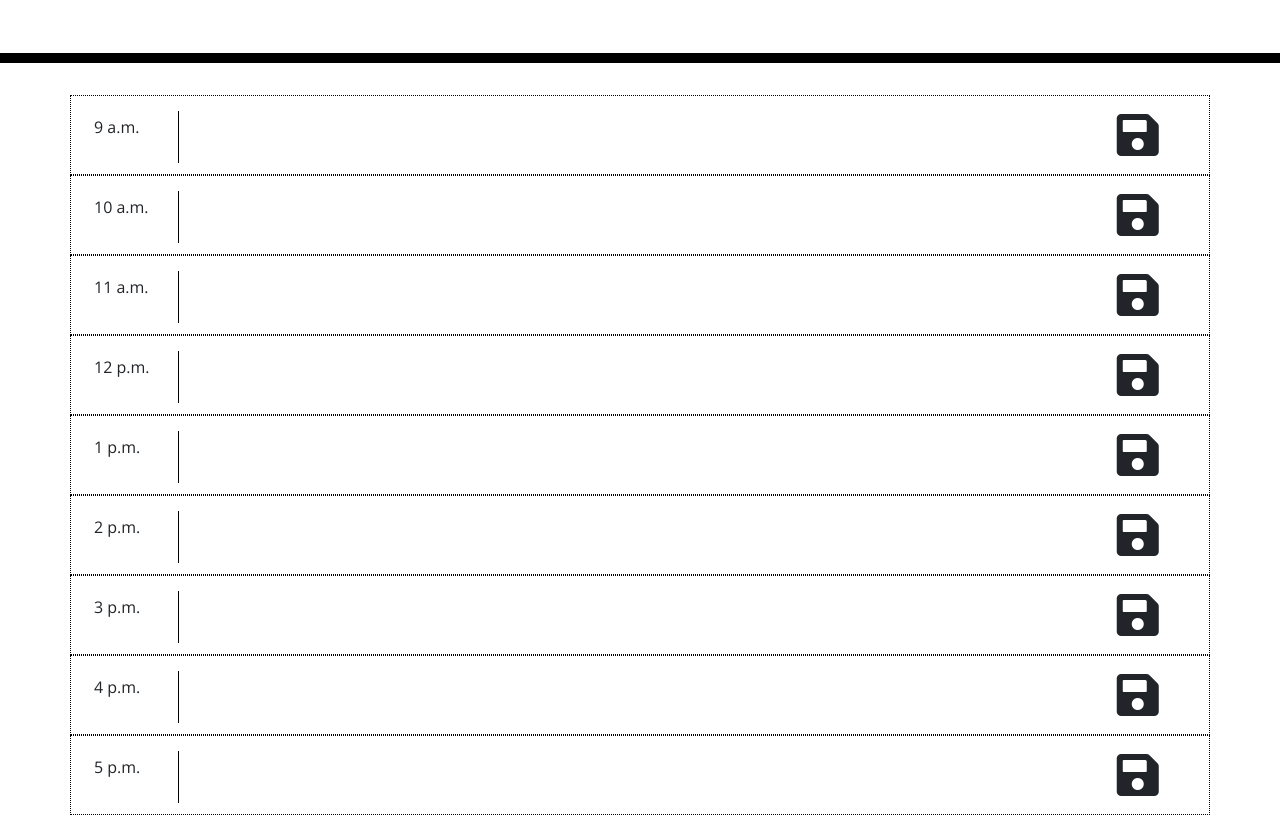
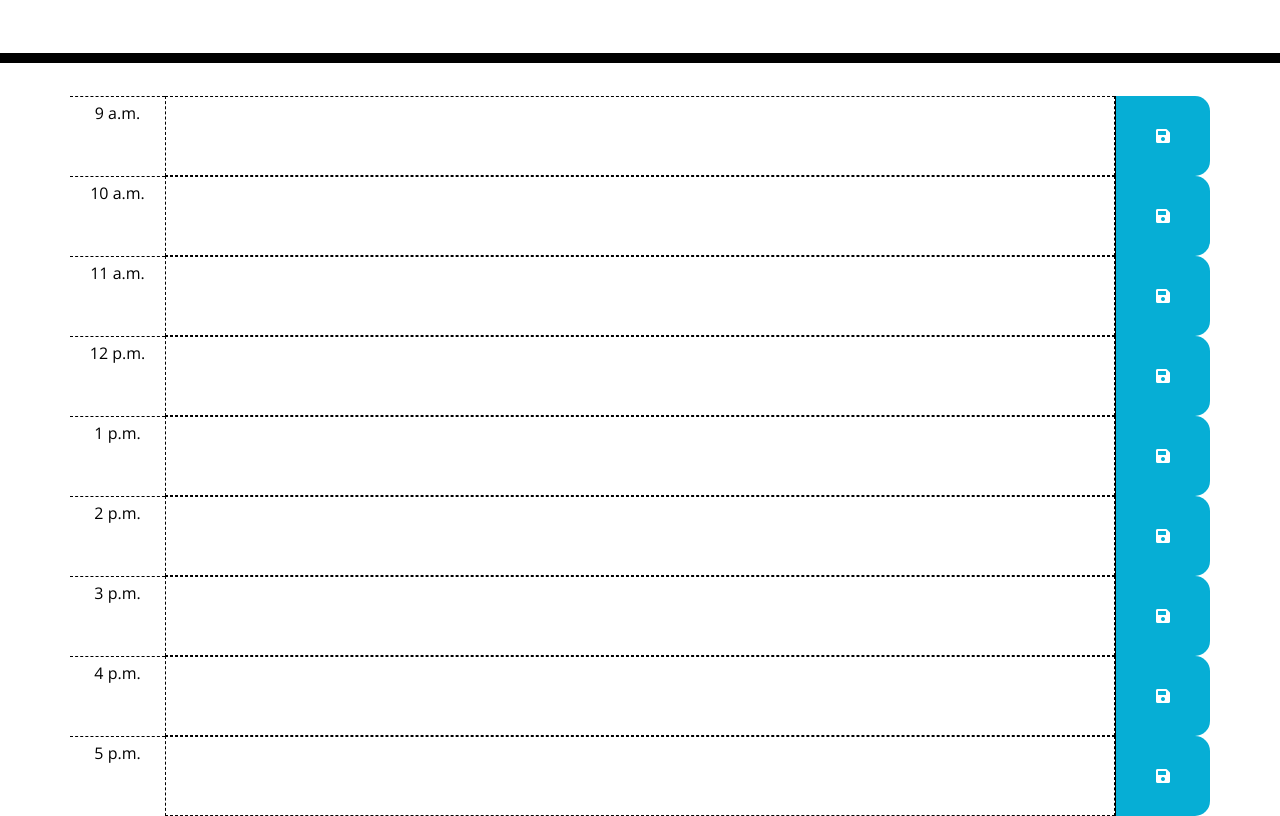
Before and after one commit to Zachattack221/workday-scheduler, a plain HTML site: page develop/index.html in a window 1280 px wide. Shown: the part 265-1081 px from the top of the page. Drawn offline with nearby package versions, Linux system fonts and the light colour scheme.

Commit message:
adjusted save icons, working on logic to assign classes to time rows compared to the hour in Moment.js

```diff
--- a/develop/index.html
+++ b/develop/index.html
@@ -12,59 +12,57 @@
   <link rel="stylesheet" href="style.css" />
   <title>Work Day Scheduler</title>
 </head>
-
 <body>
   <header class="jumbotron">
     <h1 class="display-3">Work Day Scheduler</h1>
     <p class="lead">A simple calendar app for scheduling your work day</p>
     <p id="currentDay" class="lead"></p>
   </header>
-  <!-- purposefully added fa-3x to end of save icon for better aesthetics on page -->
   <div class="container">
-    <div data-id="9am" class="row">
-      <div class="col-1 p-2">9 a.m.</div>
-      <textarea class="col-10 notes">Test Words</textarea>
-      <div class="col-1 save"><i class="fas fa-save fa-3x"></i></div>
+    <div data-id="9" class="row">
+      <div class="col-1 p-2 hour text-center">9 a.m.</div>
+      <textarea class="col-10 notes"></textarea>
+      <div class="col-1 saveBtn d-flex align-items-center justify-content-center"><i class="fas fa-save"></i></div>
     </div>
-    <div data-id="10am" class="row">
-      <div class="col-1 p-2">10 a.m.</div>
+    <div data-id="10" class="row">
+      <div class="col-1 p-2 hour text-center">10 a.m.</div>
       <textarea class="col-10 notes"></textarea>
-      <div class="col-1 save"><i class="fas fa-save fa-3x"></i></div>
+      <div class="col-1 saveBtn d-flex align-items-center justify-content-center"><i class="fas fa-save"></i></div>
     </div>
-    <div data-id="11am" class="row">
-      <div class="col-1 p-2">11 a.m.</div>
+    <div data-id="11" class="row">
+      <div class="col-1 p-2 hour text-center">11 a.m.</div>
       <textarea class="col-10 notes"></textarea>
-      <div class="col-1 save"><i class="fas fa-save fa-3x"></i></div>
+      <div class="col-1 saveBtn d-flex align-items-center justify-content-center"><i class="fas fa-save"></i></div>
     </div>
-    <div data-id="12pm" class="row">
-      <div class="col-1 p-2">12 p.m.</div>
+    <div data-id="12" class="row">
+      <div class="col-1 p-2 hour text-center">12 p.m.</div>
       <textarea class="col-10 notes"></textarea>
-      <div class="col-1 save"><i class="fas fa-save fa-3x"></i></div>
+      <div class="col-1 saveBtn d-flex align-items-center justify-content-center"><i class="fas fa-save"></i></div>
     </div>
-    <div data-id="1pm" class="row">
-      <div class="col-1 p-2">1 p.m.</div>
+    <div data-id="13" class="row">
+      <div class="col-1 p-2 hour text-center">1 p.m.</div>
       <textarea class="col-10 notes"></textarea>
-      <div class="col-1 save"><i class="fas fa-save fa-3x"></i></div>
+      <div class="col-1 saveBtn d-flex align-items-center justify-content-center"><i class="fas fa-save"></i></div>
     </div>
-    <div data-id="2pm" class="row">
-      <div class="col-1 p-2">2 p.m.</div>
+    <div data-id="14" class="row">
+      <div class="col-1 p-2 hour text-center">2 p.m.</div>
       <textarea class="col-10 notes"></textarea>
-      <div class="col-1 save"><i class="fas fa-save fa-3x"></i></div>
+      <div class="col-1 saveBtn d-flex align-items-center justify-content-center"><i class="fas fa-save"></i></div>
     </div>
-    <div data-id="3pm" class="row">
-      <div class="col-1 p-2">3 p.m.</div>
+    <div data-id="15" class="row">
+      <div class="col-1 p-2 hour text-center">3 p.m.</div>
       <textarea class="col-10 notes"></textarea>
-      <div class="col-1 save"><i class="fas fa-save fa-3x"></i></div>
+      <div class="col-1 saveBtn d-flex align-items-center justify-content-center"><i class="fas fa-save"></i></div>
     </div>
-    <div data-id="4pm" class="row">
-      <div class="col-1 p-2">4 p.m.</div>
+    <div data-id="16" class="row">
+      <div class="col-1 p-2 hour text-center">4 p.m.</div>
       <textarea class="col-10 notes"></textarea>
-      <div class="col-1 save"><i class="fas fa-save fa-3x"></i></div>
+      <div class="col-1 saveBtn d-flex align-items-center justify-content-center"><i class="fas fa-save"></i></div>
     </div>
-    <div data-id="5pm" class="row">
-      <div class="col-1 p-2">5 p.m.</div>
+    <div data-id="17" class="row">
+      <div class="col-1 p-2 hour text-center">5 p.m.</div>
       <textarea class="col-10 notes"></textarea>
-      <div class="col-1 save"><i class="fas fa-save fa-3x"></i></div>
+      <div class="col-1 saveBtn d-flex align-items-center justify-content-center"><i class="fas fa-save"></i></div>
     </div>
   </div>
   <script src="https://cdnjs.cloudflare.com/ajax/libs/jquery/3.2.1/jquery.min.js"></script>
--- a/develop/script.js
+++ b/develop/script.js
@@ -1,8 +1,7 @@
 var CurrentDayEl = moment().format('LL');
-console.log(CurrentDayEl);
 $("#currentDay").text(CurrentDayEl);
 
-$('.container').on('click', '.save', function () {
+$('.container').on('click', '.saveBtn', function () {
     var noteTime = $(this).parent().attr('data-id');
     var notesEl = $(this).prev().val();
     localStorage.setItem(noteTime, notesEl);
@@ -15,3 +14,21 @@ $('.notes').each(function() {
 });
 
 //  write function that checks time agains moment() and changes the section colors accordingly
+// for (i = 9; i <= 17, i++) {
+
+    var timeCheck = moment().hour();
+console.log(timecheck);
+
+// $('.container').each(function() {
+//     var timeCheck = moment().hour();
+//     for (var i = 9; i <= 17, i++) {
+//     if (i < timeCheck) {
+//         $(this).children.addclass(.past)
+//     }
+//     if (i > timecheck) {
+//         $(this).children.addclass(.future)
+//     }
+//     else {
+//         $(this).children.addclass(.present)
+//     }
+// }});
--- a/develop/style.css
+++ b/develop/style.css
@@ -24,18 +24,15 @@ textarea {
   font-size: 2rem;
 }
 
-.container .row{
-  border: 1px dotted black;
-  padding: 15px;
+.container .notes {
+  border: 1px dashed black;
+  white-space: pre-wrap;
+  height: 80px;
+  padding: 5px 0px;
 }
 
 .description {
   white-space: pre-wrap;
-}
-
-.time-block {
-  text-align: center;
-  border-radius: 15px;
 }
 
 .row {
@@ -49,12 +46,6 @@ textarea {
   color: #000000;
   border-top: 1px dashed #000000;
 }
-
-made save icon, class .save slightly larger for aesthetics
-
-/* .save {
-  font-size: 2rem;
-} */
 
 .past {
   background-color: #d3d3d3;
```
